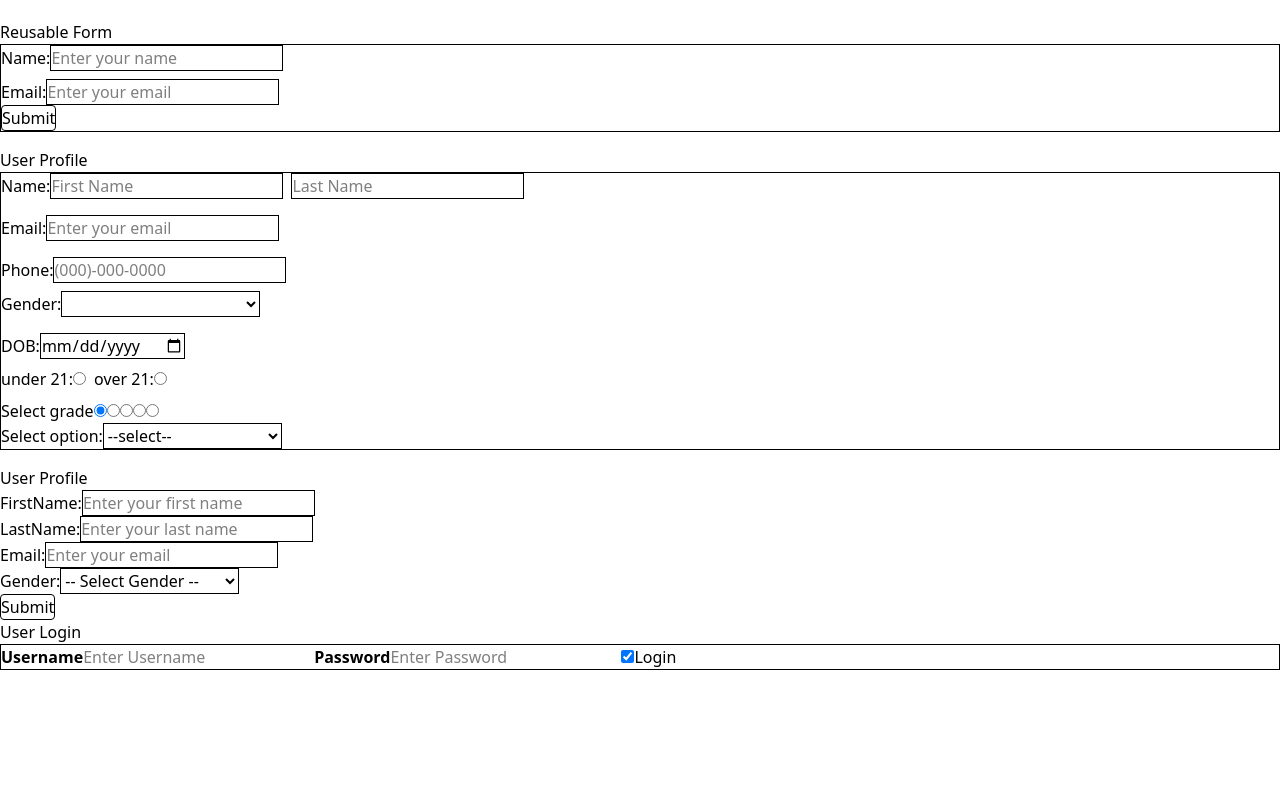
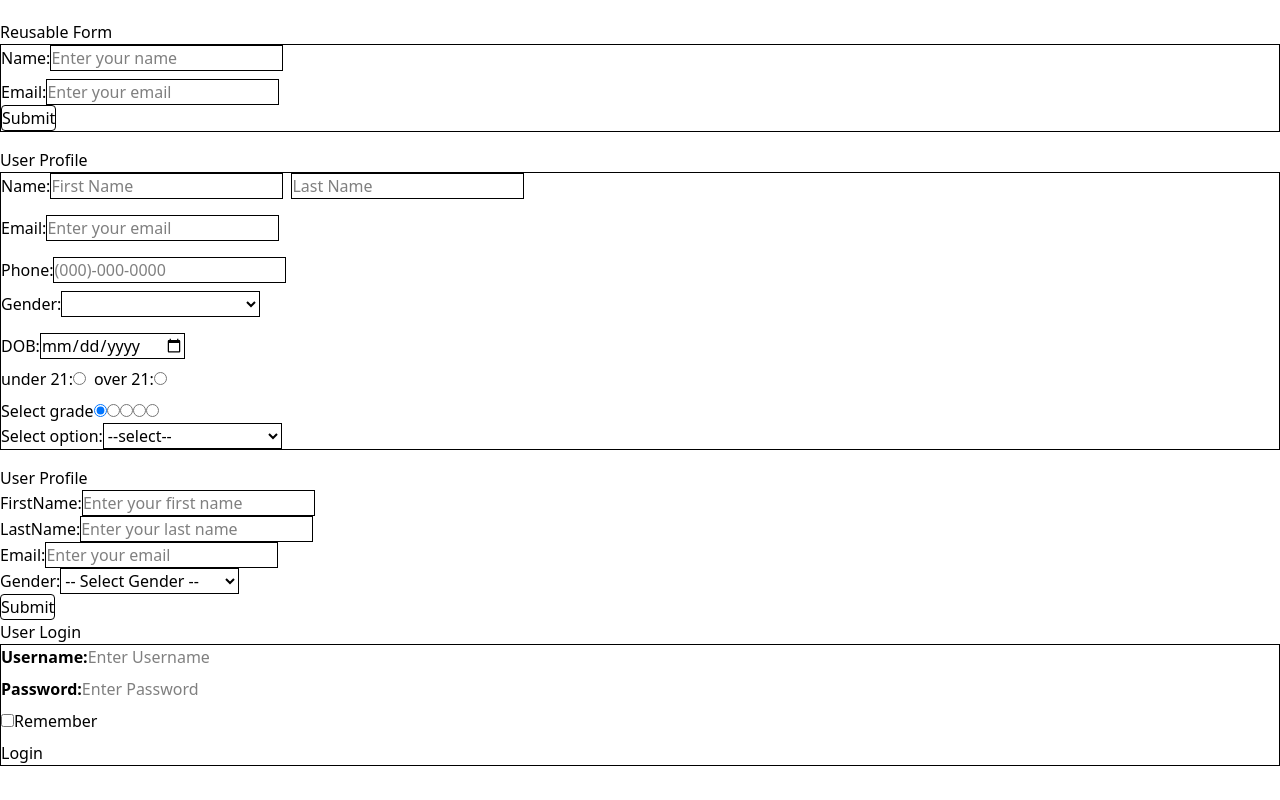
Before and after one commit to NS-25/react-components, a React (Vite) app: page /login in a window 1280 px wide. Built offline with nearby package versions, Linux system fonts and the light colour scheme.

Commit message:
added some code

```diff
--- a/src/components/Login/LoginForm.jsx
+++ b/src/components/Login/LoginForm.jsx
@@ -4,18 +4,27 @@ const LoginForm = () => {
   return (
     <div className="container">
       <form className="border">
+        <div className="mb-2">
           <label htmlFor="username">
-          <b>Username</b>
+            <b>Username:</b>
           </label>
           <input type="text" placeholder="Enter Username" name="username" />
+        </div>
+        <div className="mb-2">
           <label htmlFor="password">
-          <b>Password</b>
+            <b>Password:</b>
           </label>
           <input type="password" placeholder="Enter Password" name="password" />
+        </div>
+        <div className="mb-2">
           <label htmlFor="checkbox">
-          <input type="checkbox" checked="checked" name="rememberb" />
+            <input type="checkbox" name="remember" />
+            Remember
           </label>
+        </div>
+        <div>
           <button type="submit">Login</button>
+        </div>
       </form>
     </div>
   );
```
Lines whose indentation alone changed are shown as unchanged.
